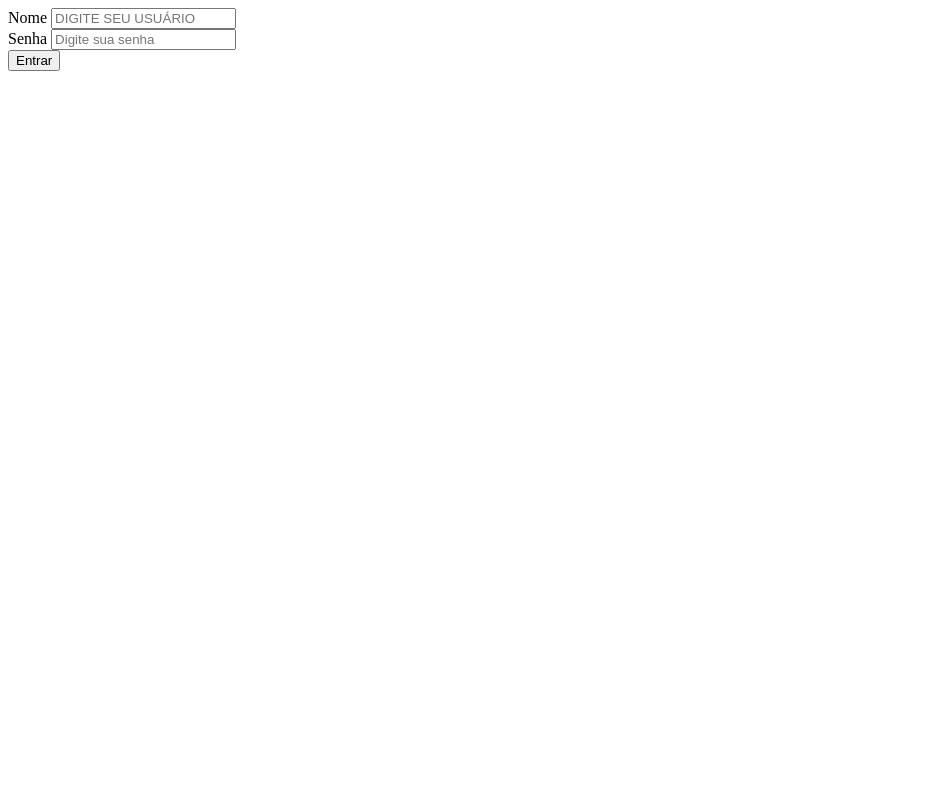
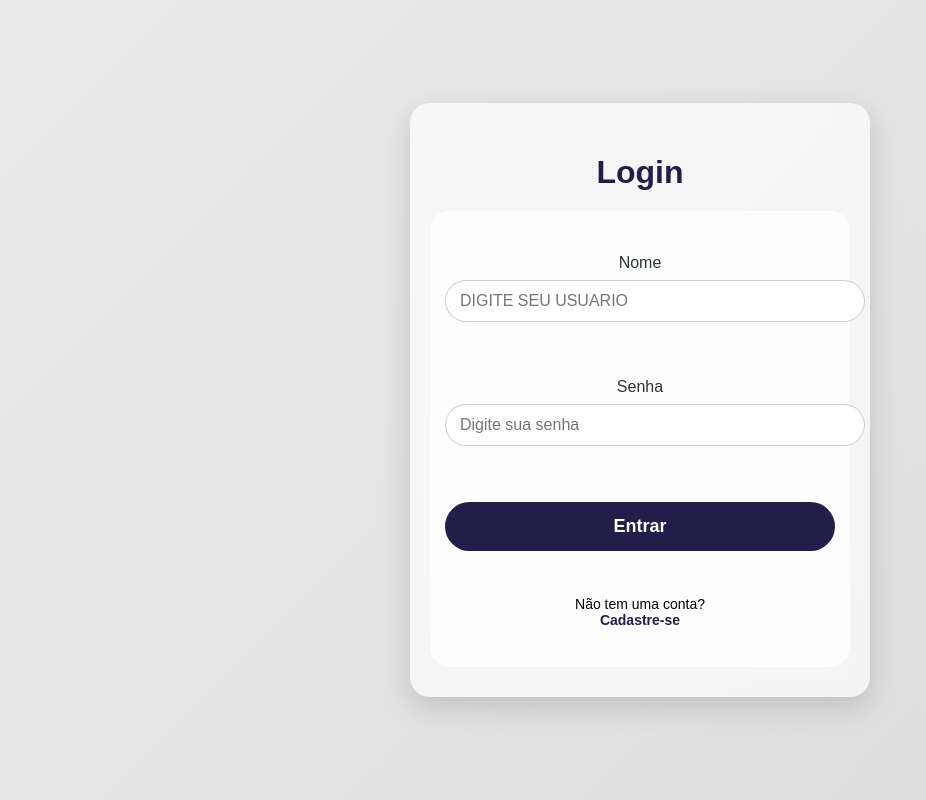
Before and after one commit to antoniopaiva202-bit/deliverymoto-flask, a Flask app: page / in a window 1280 px wide. Shown: the whole page, without its empty margins (0-926 px from the left). Run offline with Flask 3, Linux system fonts and the light colour scheme.

```diff
--- a/app/static/css/login.css
+++ b/app/static/css/login.css
@@ -4,140 +4,125 @@
     --primary: #f0ec13d0;
     --secondary: #231d4a;
     --dark: #2D3436;
-    --light: #F5F6FA;
-    --gray: #DFE6E9;
-    --success: #10df4a;
+    --light: #ffffff;
+    --gray: #f2f2f2;
     --error: #D63031;
-    --border-radius: 16px;
-    --box-shadow: 0 10px 30px rgba(0, 0, 0, 0.15);
+
+    --radius: 20px;
+    --shadow: 0 10px 30px rgba(0, 0, 0, 0.15);
 }
 
-/* RESET BÁSICO */
-* {
-    box-sizing: border-box;
+/* ===== BODY ===== */
+body {
     margin: 0;
-    padding: 0;
-}
-
-/* FUNDO */
-body {
     min-height: 100vh;
-    background: url(/static/imagens/logo_deliverymoto.jpg) center/cover no-repeat fixed;
+    background: linear-gradient(135deg, #eaeaea, #dcdcdc);
     display: flex;
     align-items: center;
     justify-content: center;
     font-family: Arial, Helvetica, sans-serif;
 }
 
-/* CONTAINER PRINCIPAL */
+/* ===== FUNDO ===== */
 #login_fundo {
-    background-color: rgba(245, 246, 250, 0.95);
-    width: 100%;
+    background: rgba(255, 255, 255, 0.65);
+    backdrop-filter: blur(12px);
+    -webkit-backdrop-filter: blur(12px);
+    width: 90%;
     max-width: 420px;
-    padding: 24px;
-    border-radius: var(--border-radius);
-    box-shadow: var(--box-shadow);
+    padding: 30px 20px;
+    border-radius: var(--radius);
+    box-shadow: var(--shadow);
     text-align: center;
 }
 
-/* CARD INTERNO */
+/* ===== FRENTE ===== */
 #login_frente {
-    background-color: var(--primary);
-    padding: 24px;
-    border-radius: var(--border-radius);
+    background: rgba(255, 255, 255, 0.8);
+    margin-top: 20px;
+    padding: 25px 15px;
+    border-radius: var(--radius);
 }
 
-/* TÍTULO */
+/* ===== TITULO ===== */
 h1 {
-    margin-bottom: 20px;
+    margin-bottom: 10px;
+    color: var(--secondary);
 }
 
-/* FORM */
+/* ===== FORM ===== */
 .form-group {
-    margin-bottom: 16px;
-    text-align: left;
+    margin-bottom: 20px;
 }
 
 label {
     display: block;
-    margin-bottom: 6px;
     font-size: 16px;
-    font-weight: bold;
+    margin-bottom: 8px;
+    color: var(--dark);
 }
 
 input {
     width: 100%;
-    padding: 12px 14px;
-    font-size: 16px;
+    padding: 12px 15px;
     border-radius: 30px;
     border: none;
+    font-size: 16px;
     outline: none;
+    box-shadow: inset 0 0 0 1px #ccc;
 }
 
 input:focus {
-    background-color: #fff;
-    box-shadow: 0 0 0 2px var(--secondary);
+    box-shadow: inset 0 0 0 2px var(--secondary);
 }
 
-/* BOTÃO */
+/* ===== BOTÃO ===== */
 button {
     width: 100%;
-    margin-top: 10px;
-    padding: 12px;
+    padding: 14px;
+    border-radius: 30px;
+    border: none;
+    background: var(--secondary);
+    color: white;
     font-size: 18px;
     font-weight: bold;
-    border-radius: 12px;
-    border: none;
     cursor: pointer;
-    background-color: white;
     transition: 0.3s;
 }
 
 button:hover {
-    background-color: var(--secondary);
-    color: white;
+    opacity: 0.9;
 }
 
-/* FLASH MESSAGES */
+/* ===== FLASH ===== */
 .flash-container {
     margin-bottom: 15px;
 }
 
 .flash-message {
     padding: 12px;
-    border-radius: 8px;
+    border-radius: 10px;
     font-size: 14px;
-    margin-bottom: 10px;
+    text-align: center;
 }
 
 .flash-message.erro {
-    background-color: #ffb3b3;
-    color: #7a0000;
+    background-color: #ffdddd;
+    color: #8a0000;
 }
 
-/* RODAPÉ */
+/* ===== FOOTER ===== */
 .login-footer {
-    margin-top: 16px;
+    margin-top: 15px;
     font-size: 14px;
 }
 
 .login-footer a {
     color: var(--secondary);
+    text-decoration: none;
     font-weight: bold;
-    text-decoration: none;
 }
 
 .login-footer a:hover {
     text-decoration: underline;
 }
-
-/* 📱 AJUSTES EXTRAS PARA TELAS MUITO PEQUENAS */
-@media (max-width: 360px) {
-    #login_fundo {
-        padding: 16px;
-    }
-
-    button {
-        font-size: 16px;
-    }
-}
--- a/app/templates/login.html
+++ b/app/templates/login.html
@@ -1,18 +1,68 @@
+<!DOCTYPE html>
+<html lang="pt-BR">
+
+<head>
+    <meta charset="UTF-8">
+    <meta name="viewport" content="width=device-width, initial-scale=1.0">
+    <title>Delivery10 - Login</title>
+    <link rel="stylesheet" href="/static/css/login.css">
+</head>
+
+
+
+
+
+<body>
+
+    <div id="login_fundo">
+
+        <h1>Login</h1>
+
+        {% with messages = get_flashed_messages(with_categories=true) %}
+        {% if messages %}
+                <div class="flash-container">
+        {% for category, message in messages %}
+                <div class="flash-message {{ category }}">
+        {{ message }}
+                </div>
+        {% endfor %}
+                </div>
+        {% endif %}
+        {% endwith %}
+
+        <div id="login_frente">
+
+            <br>
+
             <form action="/login" method="post">
 
                 <div class="form-group">
                     <label for="nome">Nome</label>
-        <input type="text" id="nome" name="nome"
-               style="text-transform: uppercase;"
-               required placeholder="Digite seu usuário">
+                    <input type="text" id="nome" name="nome" style="text-transform: uppercase;" required placeholder="Digite seu usuario">
                 </div>
+
+                <br><br>
 
                 <div class="form-group">
                     <label for="senha">Senha</label>
-        <input type="password" id="senha" name="senha"
-               required placeholder="Digite sua senha">
+                    <input type="password" id="senha" name="senha" required placeholder="Digite sua senha">
                 </div>
+
+                <br><br>
 
                 <button type="submit">Entrar</button>
 
             </form>
+
+            <div class="login-footer">
+                <br>
+                <p>Não tem uma conta? <br>
+                    <a href="/cadastro">Cadastre-se</a>
+                </p>
+            </div>
+
+        </div>
+    </div>
+
+</body>
+</html>
```
Lines whose indentation alone changed are shown as unchanged.
